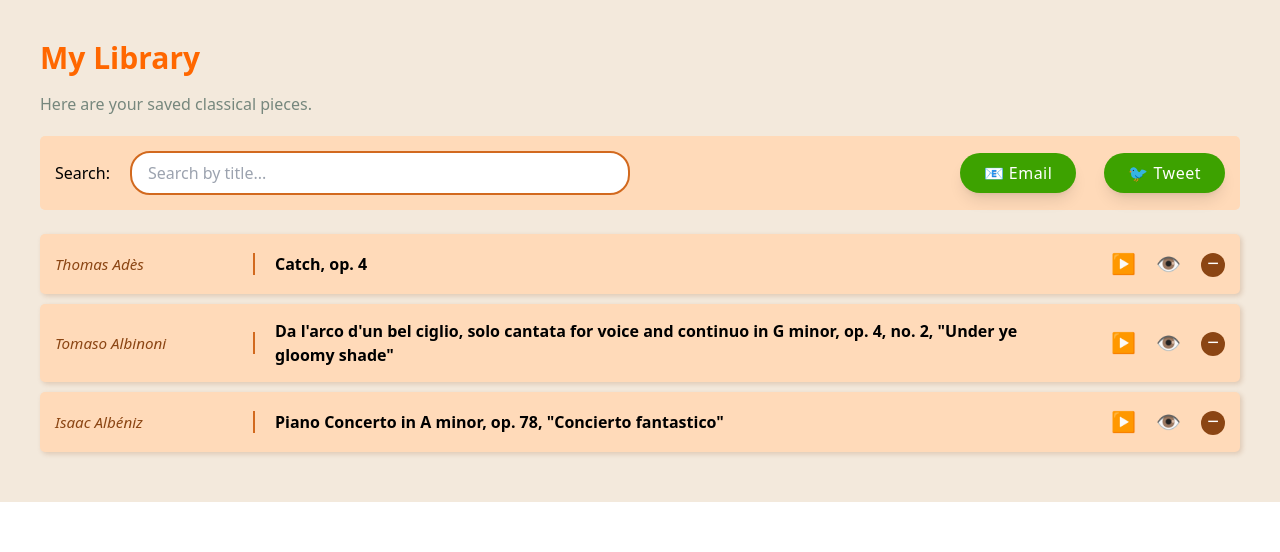
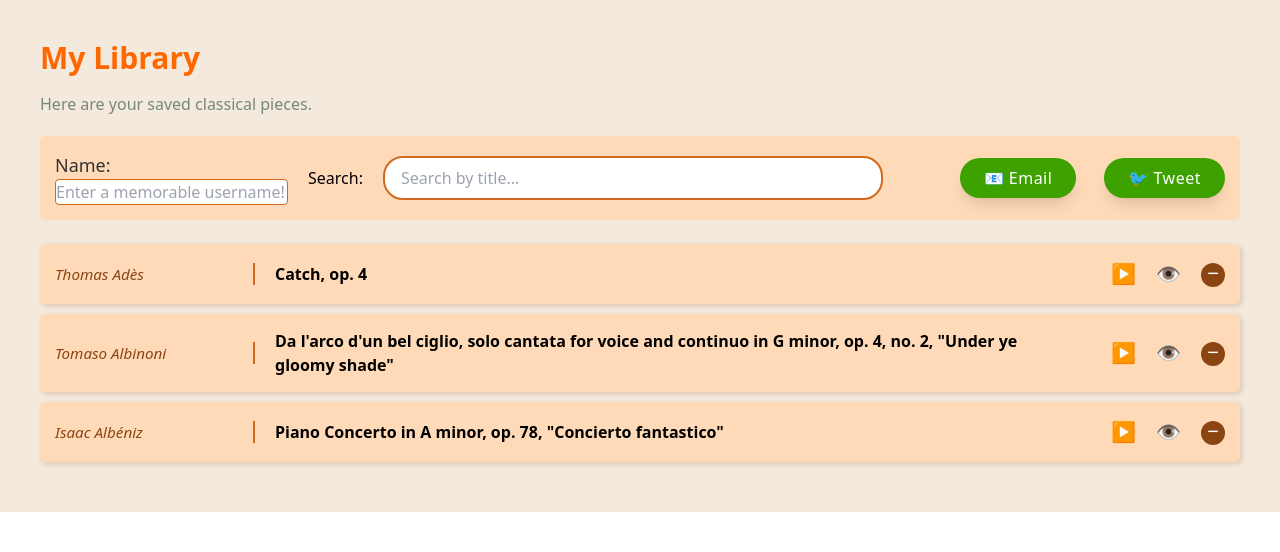
Before and after one commit to aoneillmark/mySTRO, a Flask app: page /library/ in a window 1280 px wide. Shown: the part 72-624 px from the top of the page. Run offline with Flask 3, Linux system fonts and the light colour scheme.

Commit message:
Adding name form in library

```diff
--- a/src/templates/library.html
+++ b/src/templates/library.html
@@ -8,6 +8,17 @@
     <p class="text-battleship-gray mt-4">Here are your saved classical pieces.</p>
 
     <div class="search-box">
+        <div>
+            <label for="namefield" class="block text-lg mb-2" style="color: #333;">Name:</label>
+            <input type="text"
+                   id="namefield"
+                   name="name"
+                   placeholder="Enter a memorable username!"
+                   class="w-full p-2 rounded"
+                   style="border: 1px solid #D2691E; background-color: white;"
+                   required>
+        </div>
+
         <span>Search:</span>
         <input
             type="text"
```
